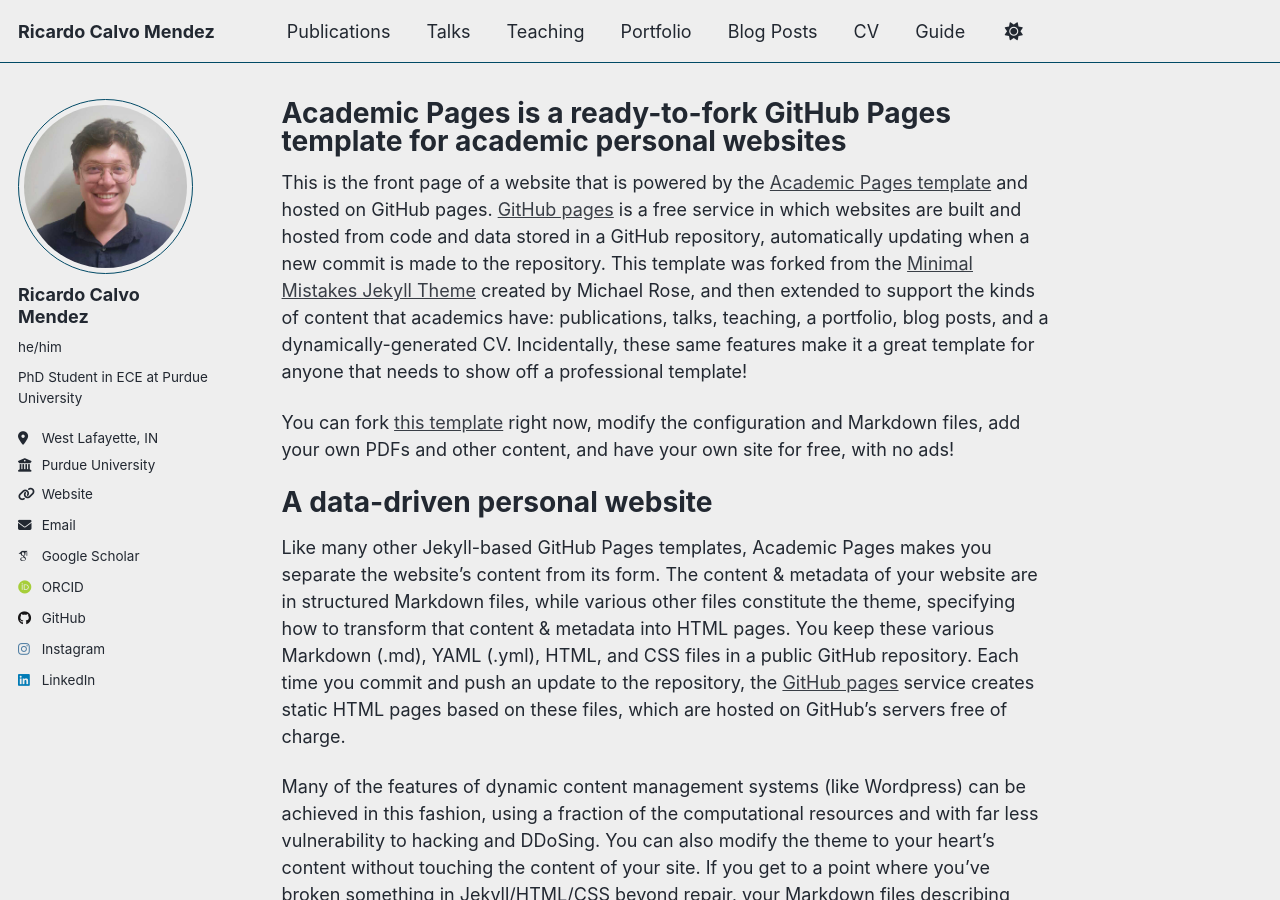
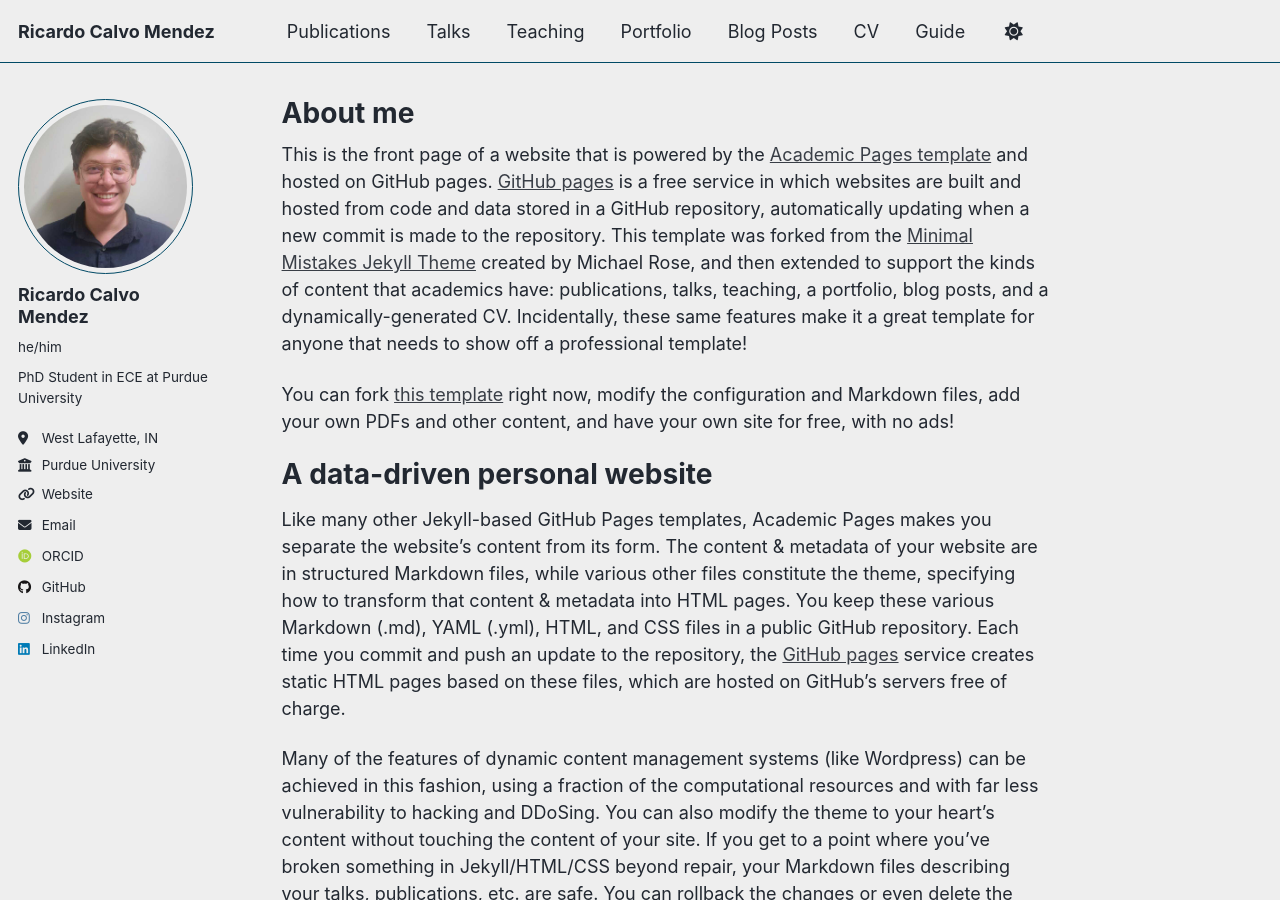
Before and after one commit to rcalvom/rcalvom.github.io, a Jekyll site: the page built from _pages/about.md, in a window 1280 px wide and 900 px high. Built offline with Jekyll 4.4.1, drawn with Linux system fonts in a browser that asks for light colours; some web fonts are replaced; a script that is not in the unit is left out; some of the changed lines change nothing that is shown.

Commit message:
More fixes to configuration

```diff
--- a/_config.yml
+++ b/_config.yml
@@ -34,7 +34,7 @@
   # Academic websites
   academia         : # URL
   arxiv            : # URL - Update with the correct link to your profile
-  googlescholar    : "https://scholar.google.com/citations?user=PS_CX0AAAAAJ"
+  googlescholar    : #"https://scholar.google.com/citations?user=PS_CX0AAAAAJ"
   inspire-hep      : # URL
   impactstory      : # URL
   orcid            : "https://orcid.org/0009-0003-6681-4840"
@@ -80,10 +80,6 @@
 
 # Publication Category - The following the list of publication categories and their headings
 publication_category:
-  books:
-    title: 'Books'
-  manuscripts:
-    title: 'Journal Articles'
   conferences:
     title: 'Conference Papers'
 
@@ -217,18 +213,18 @@
 
 # These settings control the types of collections used by the template
 collections:
-  teaching:
-    output: true
-    permalink: /:collection/:path/
+  # teaching:
+  #   output: true
+  #   permalink: /:collection/:path/
   publications:
     output: true
     permalink: /:collection/:path/
-  portfolio:
-    output: true
-    permalink: /:collection/:path/
-  talks:
-    output: true
-    permalink: /:collection/:path/
+  # portfolio:
+  #   output: true
+  #   permalink: /:collection/:path/
+  # talks:
+  #   output: true
+  #   permalink: /:collection/:path/
 
 
 # These settings control how pages and collections are included in the site
@@ -252,14 +248,14 @@
       layout: single
       author_profile: true
   # _teaching
-  - scope:
-      path: ""
-      type: teaching
-    values:
-      layout: single
-      author_profile: true
-      share: true
-      comments: true
+  # - scope:
+  #     path: ""
+  #     type: teaching
+  #   values:
+  #     layout: single
+  #     author_profile: true
+  #     share: true
+  #     comments: true
   # _publications
   - scope:
       path: ""
@@ -270,22 +266,22 @@
       share: true
       comments: true
   # _portfolio
-  - scope:
-      path: ""
-      type: portfolio
-    values:
-      layout: single
-      author_profile: true
-      share: true
-      comment: true
+  # - scope:
+  #     path: ""
+  #     type: portfolio
+  #   values:
+  #     layout: single
+  #     author_profile: true
+  #     share: true
+  #     comment: true
   # _talks
-  - scope:
-      path: ""
-      type: talks
-    values:
-      layout: talk
-      author_profile: true
-      share: true
+  # - scope:
+  #     path: ""
+  #     type: talks
+  #   values:
+  #     layout: talk
+  #     author_profile: true
+  #     share: true
 
 
 # Sass/SCSS
--- a/_pages/about.md
+++ b/_pages/about.md
@@ -1,6 +1,6 @@
 ---
 permalink: /
-title: "Academic Pages is a ready-to-fork GitHub Pages template for academic personal websites"
+title: "About me"
 author_profile: true
 redirect_from:
   - /about/
```
Also changed, not shown: 1 other file.
